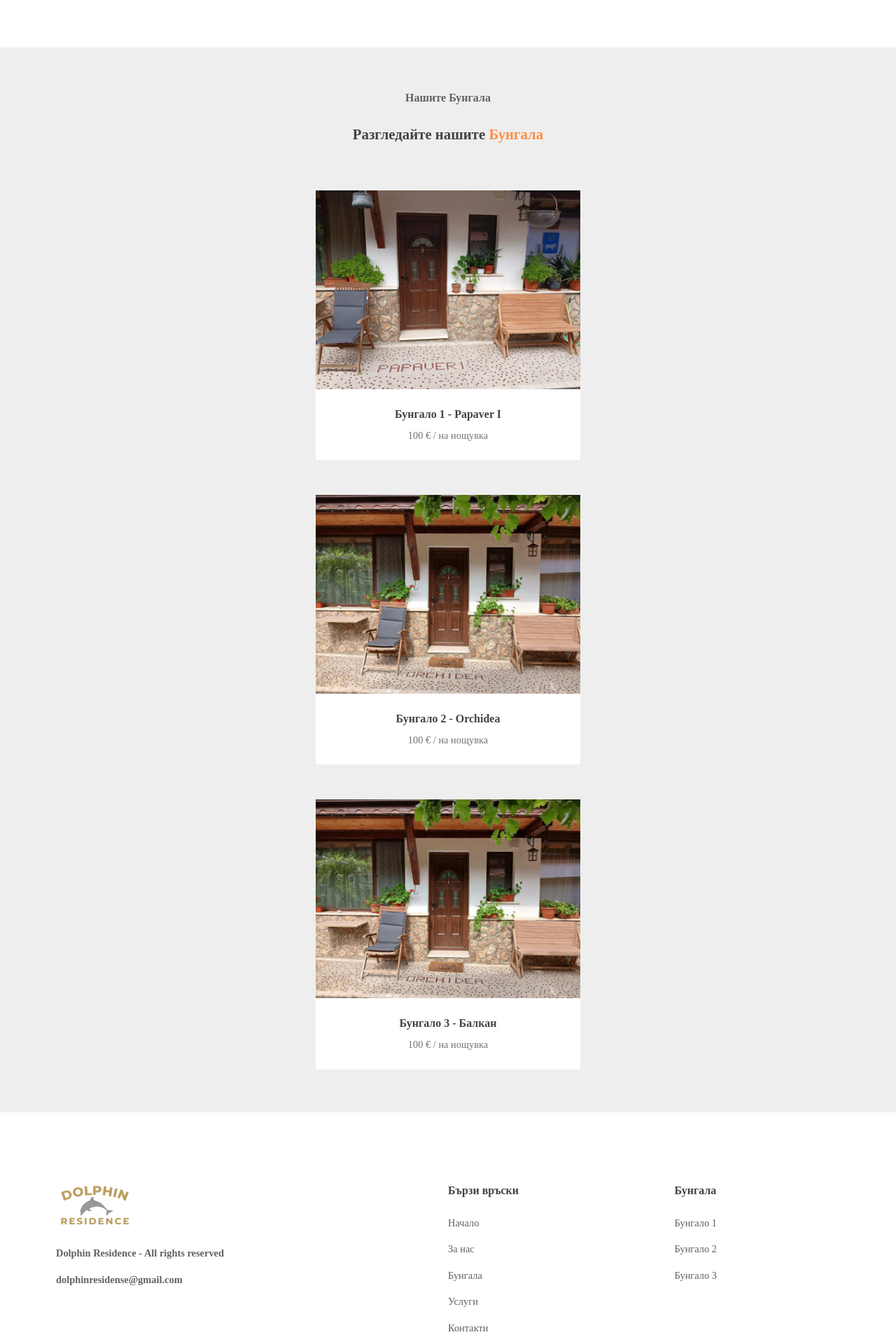
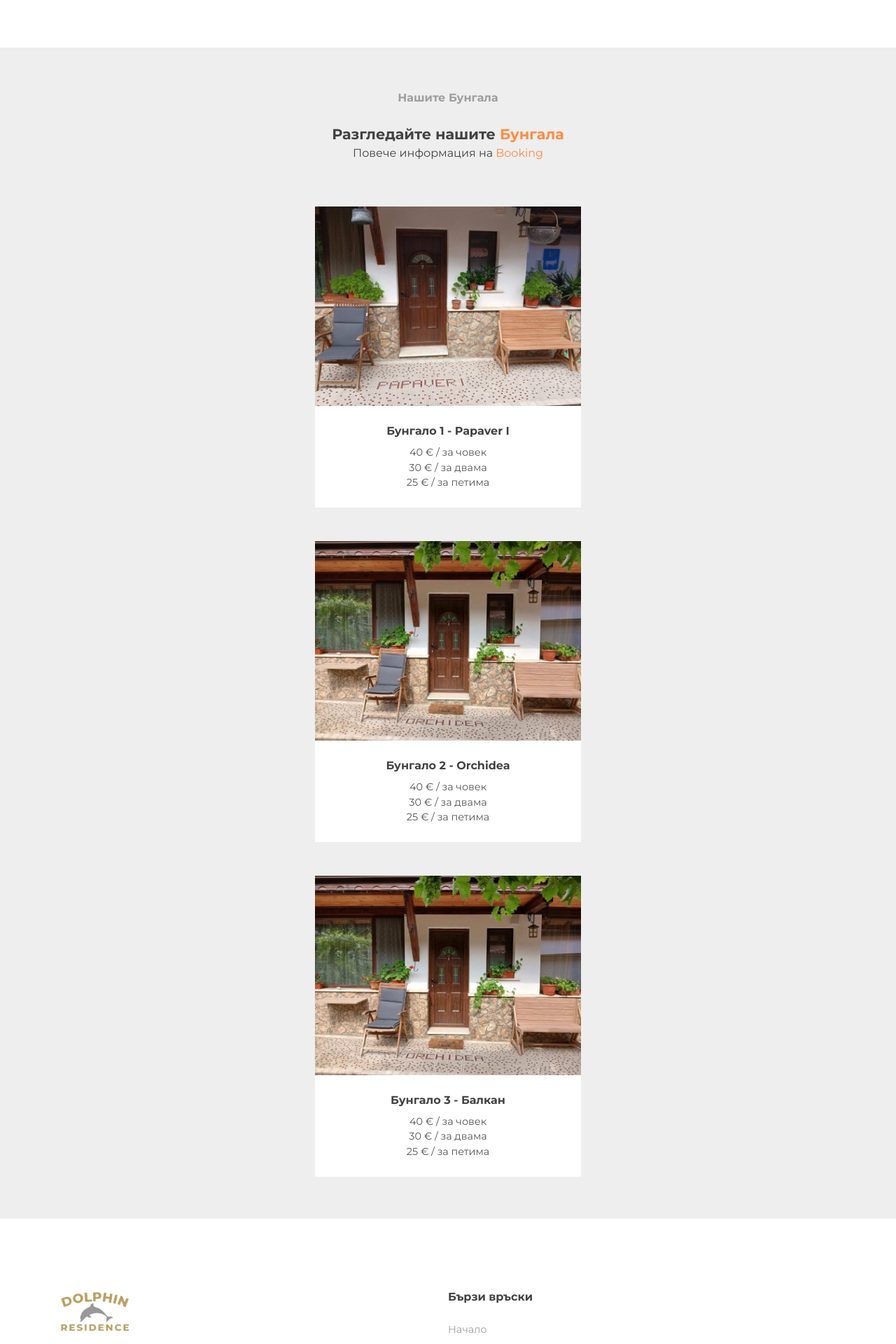
Before and after one commit to Mario-Lupo-Ciaponi/Dolphin-Residence, a React (Vite) app in the folder dolphinResidence/: page / in a window 1280 px wide. Shown: the part 2380-4300 px from the top of the page at 70% size. Built offline with nearby package versions, Linux system fonts and the light colour scheme.

Commit message:
feat: added booking link

```diff
--- a/dolphinResidence/src/components/BungalowCard/BungalowCard.css
+++ b/dolphinResidence/src/components/BungalowCard/BungalowCard.css
@@ -17,9 +17,14 @@
   padding: 1.5rem 1rem;
 }
 
-#our-bungalows-section .bungalows .bungalow-card .card-title,
-#our-bungalows-section .bungalows .bungalow-card .price {
+#our-bungalows-section .bungalows .bungalow-card .card-title {
   text-align: center;
+}
+
+#our-bungalows-section .bungalows .bungalow-card .prices {
+  display: flex;
+  flex-direction: column;
+  align-items: center;
 }
 
 #our-bungalows-section .bungalows .bungalow-card .card-title {
--- a/dolphinResidence/src/components/BungalowCard/BungalowCard.jsx
+++ b/dolphinResidence/src/components/BungalowCard/BungalowCard.jsx
@@ -1,6 +1,12 @@
 import "./BungalowCard.css";
 
-const BungalowCard = ({ image, name, pricePerNight }) => {
+const BungalowCard = ({
+  image,
+  name,
+  pricePerPeson,
+  pricePerTwo,
+  pricePerFive,
+}) => {
   return (
     <article className="bungalow-card first-bungalow">
       <img className="bungalow-image" src={image} alt="бунгало" />
@@ -8,7 +14,11 @@ const BungalowCard = ({ image, name, pricePerNight }) => {
       <div class="card-content">
         <h3 className="card-title">{name}</h3>
 
-        <p className="price">{pricePerNight} &euro; / на нощувка</p>
+        <div className="prices">
+          <p className="price">{pricePerPeson} &euro; / за човек</p>
+          <p className="price">{pricePerTwo} &euro; / за двама</p>
+          <p className="price">{pricePerFive} &euro; / за петима</p>
+        </div>
       </div>
     </article>
   );
--- a/dolphinResidence/src/components/Footer/Footer.jsx
+++ b/dolphinResidence/src/components/Footer/Footer.jsx
@@ -1,7 +1,14 @@
 import Logo from "../../assets/logo.png";
+import navLinks from "../../data/navLinks";
 import "./Footer.css";
 
 const Footer = () => {
+  const scrollToSection = (targetId) => {
+    const element = document.getElementById(targetId);
+
+    if (element) element.scrollIntoView({ behavior: "smooth" });
+  };
+
   return (
     <footer id="footer">
       <div className="all-rights-reserved-container">
@@ -18,43 +25,21 @@ const Footer = () => {
           <h3 className="column-heading">Бързи връски</h3>
 
           <ul className="footer-links">
-            <li data-target="home" className="item">
-              Начало
-            </li>
-            <li data-target="about-us-section" className="item">
-              За нас
-            </li>
-            <li data-target="our-bungalows-section" className="item">
-              Бунгала
-            </li>
-            <li data-target="our-services-section" className="item">
-              Услуги
-            </li>
-            <li data-target="footer" className="item">
-              Контакти
-            </li>
-          </ul>
-        </div>
-
-        <div className="menu-link footer-column">
-          <h3 className="column-heading">Бунгала</h3>
-
-          <ul className="footer-links">
-            <li className="item">
-              <a href="bungalow-1.html" target="_blank" className="item-link">
-                Бунгало 1
-              </a>
-            </li>
-            <li className="item">
-              <a href="#" className="item-link">
-                Бунгало 2
-              </a>
-            </li>
-            <li className="item">
-              <a href="#" className="item-link">
-                Бунгало 3
-              </a>
-            </li>
+            {navLinks.map((navLink) => {
+              return (
+                <li
+                  key={navLink.target}
+                  className="item"
+                  onClick={() =>
+                    navLink.target === "top"
+                      ? window.scrollTo({ top: 0, behavior: "smooth" })
+                      : scrollToSection(navLink.target)
+                  }
+                >
+                  {navLink.label}
+                </li>
+              );
+            })}
           </ul>
         </div>
       </div>
--- a/dolphinResidence/src/components/sections/OurBungalowsSection/OurBungalowsSection.css
+++ b/dolphinResidence/src/components/sections/OurBungalowsSection/OurBungalowsSection.css
@@ -1,13 +1,11 @@
-:root {
-  --gray-color: #616161;
-  --bg-color: #eeeeee;
-  --dark-gray-color: #757575;
-  --light-gray: #eeeeee;
-}
-
 #our-bungalows-section {
   padding: 3.75rem 1.25rem;
   background-color: var(--bg-color);
+}
+
+#our-bungalows-section .more-info-p .booking-link {
+  text-decoration: none;
+  color: var(--orange-color);
 }
 
 #our-bungalows-section .bungalows {
--- a/dolphinResidence/src/components/sections/OurBungalowsSection/OurBungalowsSection.jsx
+++ b/dolphinResidence/src/components/sections/OurBungalowsSection/OurBungalowsSection.jsx
@@ -10,6 +10,17 @@ const OurBungalowsSection = () => {
         <h3 className="secondary-heading">
           Разгледайте нашите <span class="special-word">Бунгала</span>
         </h3>
+
+        <p className="more-info-p">
+          Повече информация на{" "}
+          <a
+            className="booking-link"
+            target="_blank"
+            href="https://www.booking.com/hotel/bg/dolphin-residence-bulgaria.bg.html?aid=318615&app_hotel_id=15507842&checkin=2026-03-02&checkout=2026-03-03&from_sn=android&group_adults=2&group_children=0&label=New_English_EN_BG_27034798705-VosclDn2ZCoOGOtLz5ZrswSM640874750389%3Apl%3Ata%3Ap1%3Ap2%3Aac%3Aap%3Aneg%3Afi%3Atidsa-140566012825%3Alp1001462%3Ali%3Adem%3Adm%3Aag27034798705%3Acmp400849705-kpl0Ja%401772446799&no_rooms=1&req_adults=2&req_children=0&room1=A%2CA"
+          >
+            Booking
+          </a>
+        </p>
       </div>
 
       <div className="bungalows">
@@ -18,7 +29,9 @@ const OurBungalowsSection = () => {
             <BungalowCard
               image={bungalowInfo.image}
               name={bungalowInfo.title}
-              pricePerNight={bungalowInfo.price}
+              pricePerPeson={bungalowInfo.pricePerPeson}
+              pricePerTwo={bungalowInfo.pricePerTwo}
+              pricePerFive={bungalowInfo.pricePerFive}
             />
           );
         })}
--- a/dolphinResidence/src/data/bungalowCardInfo.js
+++ b/dolphinResidence/src/data/bungalowCardInfo.js
@@ -1,22 +1,34 @@
 import FirstBungalowImage from "../assets/bungalows/bungalow-1-cover.jpg";
 import SecondBungalowImage from "../assets/bungalows/bungalow-2-cover.jpg";
 import ThirdBungalowImage from "../assets/bungalows/bungalow-2-cover.jpg";
+
+// |-------------|
+// | 1 - 40 euro |
+// | 2 - 30 euro |
+// | 5 - 25 euro |
+// |_____________|
 
 const bungalowCardsInfo = [
   {
     image: FirstBungalowImage,
     title: "Бунгало 1 - Papaver I",
-    price: 100,
+    pricePerPeson: 40,
+    pricePerTwo: 30,
+    pricePerFive: 25,
   },
   {
     image: SecondBungalowImage,
     title: "Бунгало 2 - Orchidea",
-    price: 100,
+    pricePerPeson: 40,
+    pricePerTwo: 30,
+    pricePerFive: 25,
   },
   {
     image: ThirdBungalowImage,
     title: "Бунгало 3 - Балкан",
-    price: 100,
+    pricePerPeson: 40,
+    pricePerTwo: 30,
+    pricePerFive: 25,
   },
 ];
 
--- a/dolphinResidence/src/index.css
+++ b/dolphinResidence/src/index.css
@@ -1,3 +1,5 @@
+@import url("https://fonts.googleapis.com/css2?family=Montserrat:ital,wght@0,100..900;1,100..900&display=swap");
+
 :root {
   --gray-color: #9e9e9e;
   --dark-gray-color: #565656;
```
